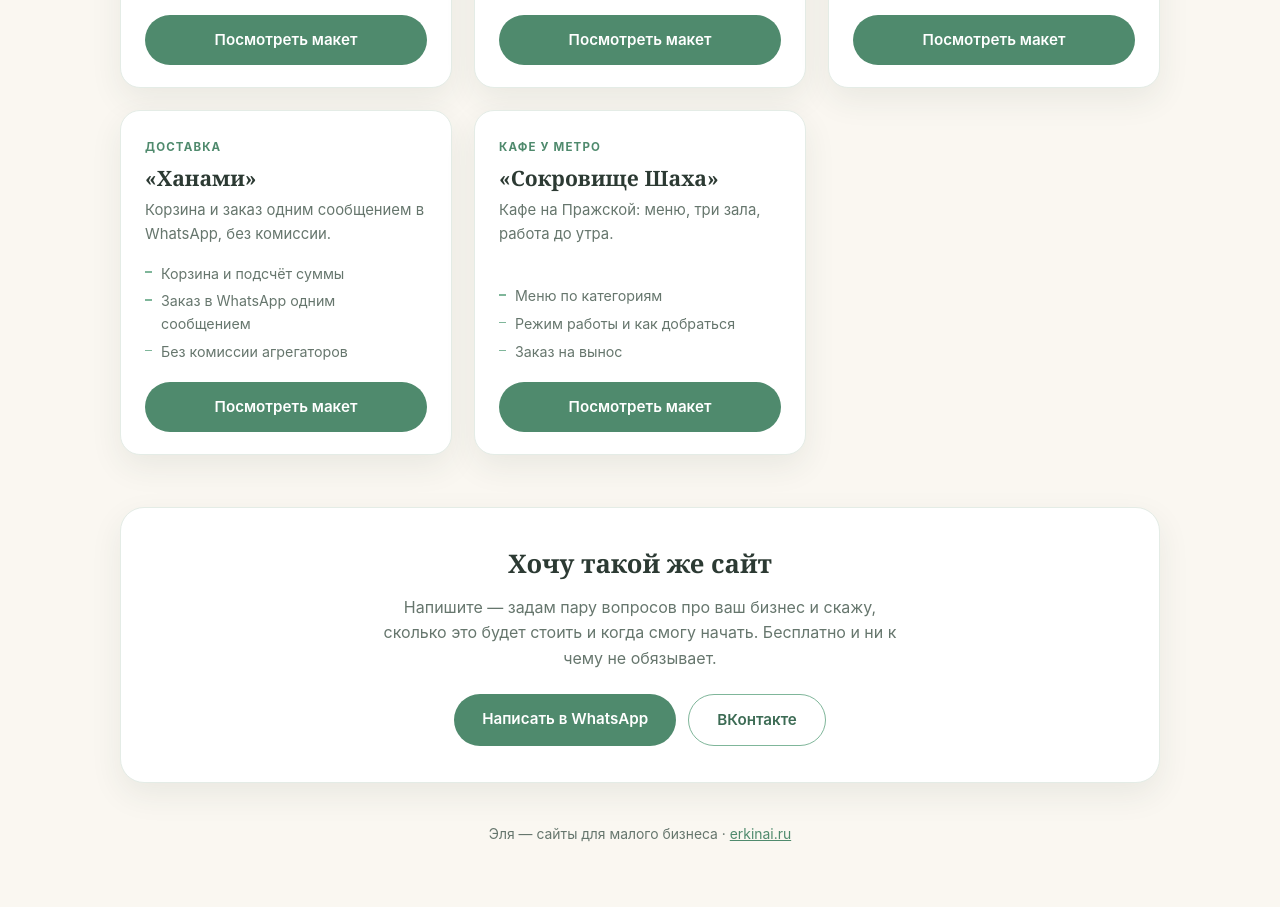
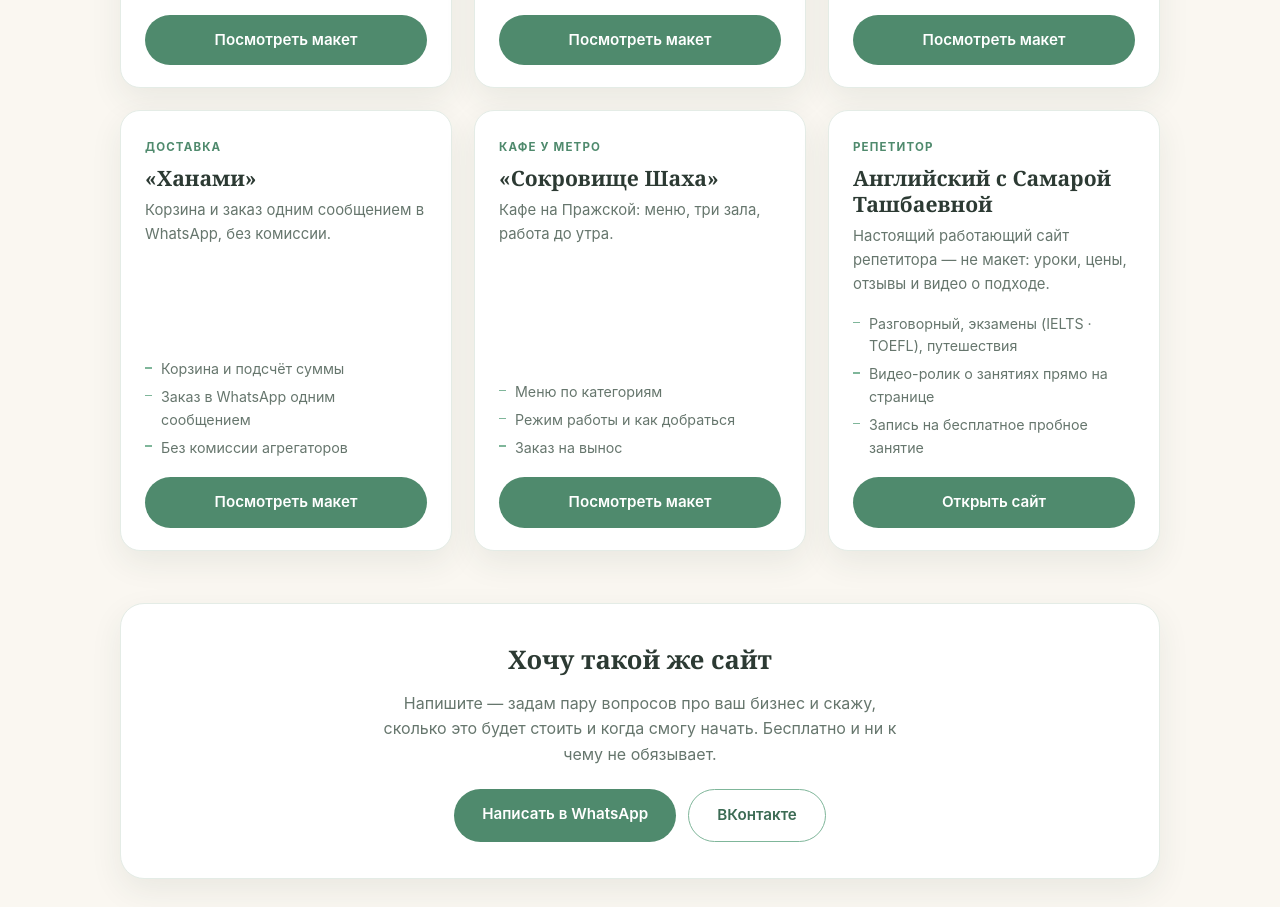
Before and after one commit to tokerjum-stack/erkinai-web, a plain HTML site: page demo/index.html in a window 1280 px wide. Shown: the part 1462-2369 px from the top of the page. Drawn offline with Linux system fonts and the light colour scheme.

Commit message:
feat(demo): add card for the live English-with-Samara site

```diff
--- a/demo/index.html
+++ b/demo/index.html
@@ -291,6 +291,22 @@
       </div>
     </article>
 
+    <article class="card">
+      <div class="card__top">
+        <span class="card__tag">Репетитор</span>
+        <h2>Английский с Самарой Ташбаевной</h2>
+        <p>Настоящий работающий сайт репетитора — не макет: уроки, цены, отзывы и видео о подходе.</p>
+      </div>
+      <div class="card__what">
+        <ul>
+          <li>Разговорный, экзамены (IELTS · TOEFL), путешествия</li>
+          <li>Видео-ролик о занятиях прямо на странице</li>
+          <li>Запись на бесплатное пробное занятие</li>
+        </ul>
+        <a class="btn" href="../english/">Открыть сайт</a>
+      </div>
+    </article>
+
   </div>
 
   <div class="cta">
```
